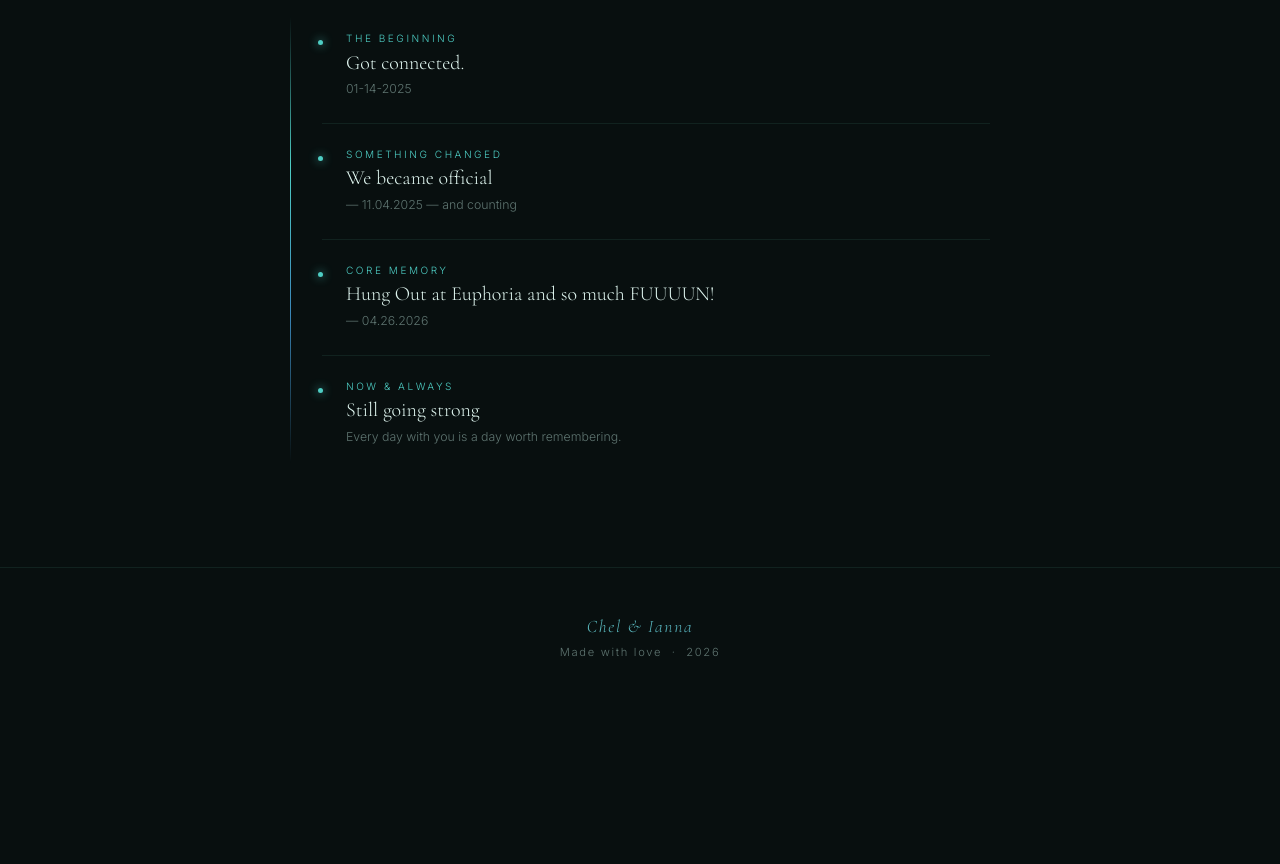
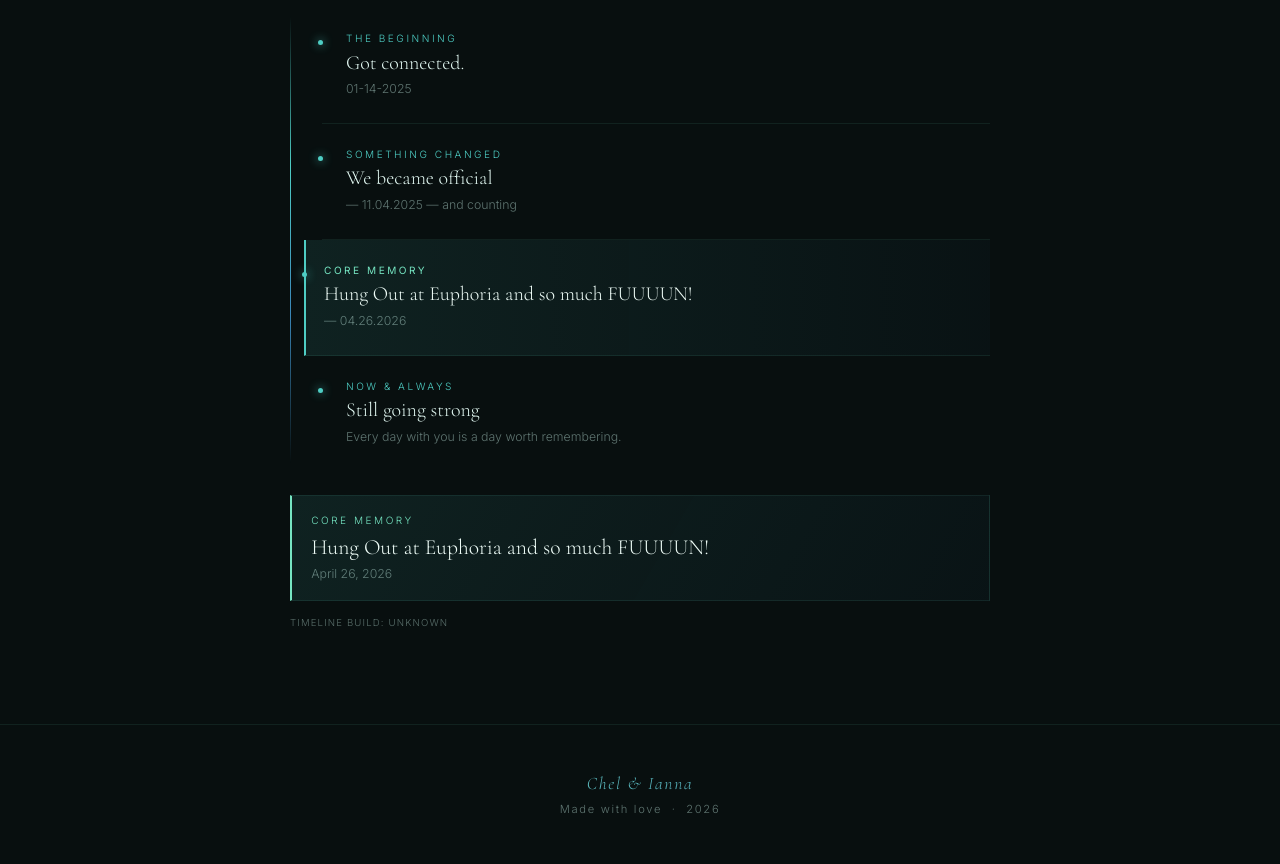
Before and after one commit to Wysi-Chel/gallery, a Flask app: page / in a window 1280 px wide. Shown: the part 2840-3704 px from the top of the page. Before the commit the page ends 3496 px from the top, so only its background shows below. Run offline with Flask 3, Linux system fonts and the light colour scheme; data that the repository does not hold is empty; some libraries are stand-ins or nearby versions.

Commit message:
core memory

```diff
--- a/templates/index.html
+++ b/templates/index.html
@@ -362,6 +362,14 @@
       font-size: 0.77rem;
       color: var(--text-muted);
     }
+    .timeline-debug {
+      margin-top: 1rem;
+      font-size: 0.6rem;
+      letter-spacing: 0.12em;
+      color: rgba(200,240,230,0.42);
+      text-transform: uppercase;
+      word-break: break-word;
+    }
 
     /* FOOTER */
     footer { padding: 3rem; text-align: center; border-top: 1px solid var(--border); color: var(--text-muted); font-size: 0.7rem; letter-spacing: 0.15em; }
@@ -621,7 +629,7 @@
         <p class="timeline-event">We became official</p>
         <p class="timeline-note"> — 11.04.2025 — and counting</p>
       </div>
-      <div class="timeline-item">
+      <div class="timeline-item core-memory">
         <p class="timeline-date">Core Memory</p>
         <p class="timeline-event">Hung Out at Euphoria and so much FUUUUN!</p>
         <p class="timeline-note"> — 04.26.2026</p>
@@ -632,6 +640,12 @@
         <p class="timeline-note">Every day with you is a day worth remembering.</p>
       </div>
     </div>
+    <div class="core-memory-card">
+      <p class="label">Core Memory</p>
+      <p class="event">Hung Out at Euphoria and so much FUUUUN!</p>
+      <p class="date">April 26, 2026</p>
+    </div>
+    <p class="timeline-debug">Timeline Build: {{ template_version or 'unknown' }}</p>
   </div>
 </section>
 
```
